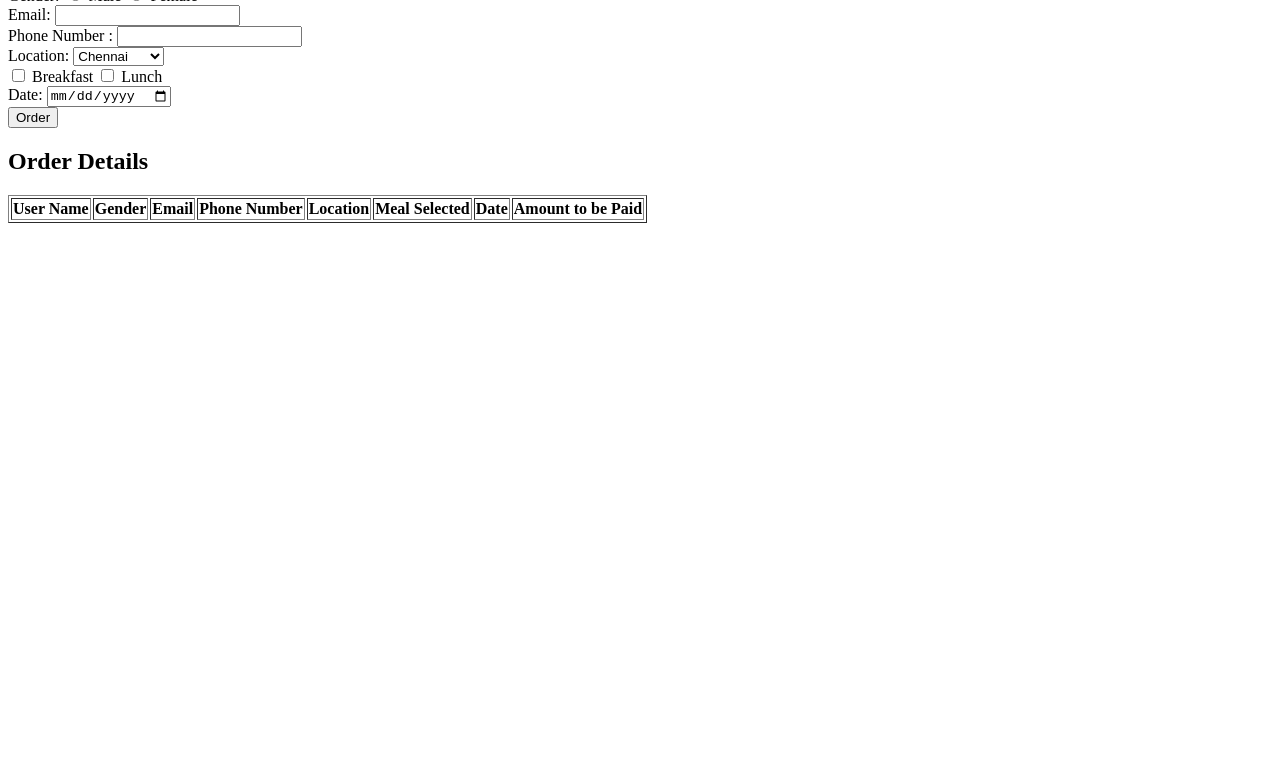
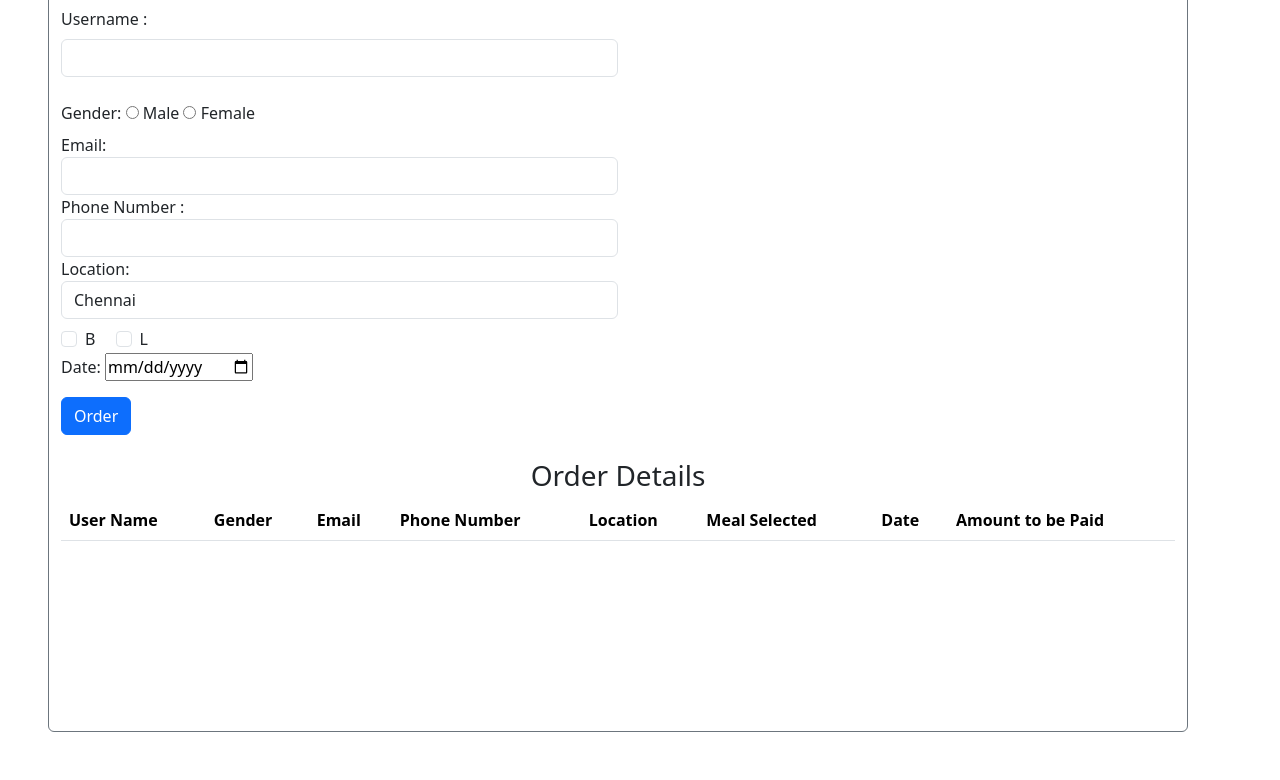
Before and after one commit to Subasu/Meal-Registration, a plain HTML site: page index.html in a window 1280 px wide. Shown: the part 116-896 px from the top of the page. Before the commit the page ends 800 px from the top, so only its background shows below. Drawn offline with nearby package versions, Linux system fonts and the light colour scheme.

Commit message:
Added Bootstrap stylings

```diff
--- a/index.html
+++ b/index.html
@@ -4,45 +4,48 @@
     <meta charset="UTF-8">
     <meta name="viewport" content="width=device-width, initial-scale=1.0">
     <title>Order Form</title>
+    <link rel="stylesheet" href="https://cdn.jsdelivr.net/npm/bootstrap@5.3.3/dist/css/bootstrap.min.css">
     <style>
         .error {
-            color:grey;
+            color:red;
             background-color: #f9f9f9;
+            border-radius: 2rem;
         }
     </style>
 </head>
-<body>
-    <h1>Order Form</h1>
-    <form id="orderForm"></form>
-        <div>
-            <label for="username">Username :</label>
-            <input id="username" name="username">
+<body >
+    <div class="container vh-100 border border-secondary rounded pt-3 m-5">
+            <h3 class="text-center">Order Form</h3>
+            <form id="orderForm" class="pt-3">
+                <div class="form-group">
+                    <label for="username" class="form-label ">Username :</label>
+                    <input class="form-control w-50" id="username" name="username">
                     <span id="usernameError" class="error"></span>
                     <br>
                 </div>
 
-        <div>
-            <label>Gender:</label>
-            <input type="radio" id="male" name="gender" value="male"> Male
-            <input type="radio" id="female" name="gender" value="female"> Female
+                <div class="form-group">
+                    <label class="form-label">Gender:</label>
+                    <input class="form-chech-input" type="radio" id="male" name="gender" value="male"> <label class="form-check-label">Male</label>
+                    <input class="form-chech-input" type="radio" id="female" name="gender" value="female"> <label class="form-check-label">Female</label><br>
                     <span id="genderError" class="error"></span>
                 </div>
 
-        <div>
+                <div class="form-group">
                     <label for="email">Email:</label>
-            <input id="email" name="email">
+                    <input class="form-control w-50" id="email" name="email">
                     <span id="emailError" class="error"></span>
                 </div>
 
-        <div>
+                <div class="form-group">
                     <label for="phone">Phone Number :</label>
-            <input type="text" id="phone" name="phone">
+                    <input class="form-control w-50" type="text" id="phone" name="phone">
                     <span id="phoneError" class="error"></span>
                 </div>
 
-        <div>
+                <div class="form-group">
                     <label for="location">Location:</label>
-            <select id="location" name="location" >
+                    <select class="form-control w-50" id="location" name="location">
                         <option value="chennai">Chennai</option>
                         <option value="erode">Erode</option>
                         <option value="coimbatore">Coimbatore</option>
@@ -50,28 +53,34 @@
                     <span id="locationError" class="error"></span>
                 </div>
 
-        <div>
-            <input type="checkbox" id="breakfast" name="meal[]" value="breakfast">
-            <label for="breakfast">Breakfast</label>
-            <input type="checkbox" id="lunch" name="meal[]" value="lunch">
-            <label for="lunch">Lunch</label>
-            <input type="checkbox" id="dinner" name="meal[]" value="dinner">
-            <label for="dinner">Dinner</label>
+                <div class="form-group">
+                    <div class="form-check form-check-inline">
+                        <input class="form-check-input" type="checkbox" id="breakfast" name="meal[]" value="breakfast">
+                        <label for="breakfast" class="form-check-label">B</label>
+                    </div>
+                    <div class="form-check form-check-inline">
+                        <input class="form-check-input" type="checkbox" id="lunch" name="meal[]" value="lunch">
+                        <label for="lunch" class="form-check-label">L</label>
+                    </div>
+                    <div class="form-check form-check-inline">
+                        <input class="form-check-input" type="checkbox" id="dinner" name="meal[]" value="dinner">
+                        <label for="dinner" class="form-check-label">D</label>
+                    </div><br>
                     <span id="mealError" class="error"></span>
                 </div>
 
-        <div>
+                <div class="form-group">
                     <label for="date">Date:</label>
-            <input type="date" id="date" name="date">
+                    <input type="date" id="date" name="date"><br>
                     <span id="dateError" class="error"></span>
-            <br>
                 </div>
 
-        <button type="button">Order</button>
-
-        <h2>Order Details</h2>
-        <table id="orderTable" border="1">
-            <thead>
+                <button class="btn btn-primary mt-3" type="button">Order</button>
+            </form>
+            <div class="table-responsive">
+                <h3 class="text-center mt-4">Order Details</h3>
+                <table id="orderTable" class="table mb-5">
+                        <thead class="thead-dark bg-dark">
                             <tr>
                                 <th>User Name</th>
                                 <th>Gender</th>
@@ -86,7 +95,9 @@
                         <tbody>
                         </tbody>
                 </table>
-    </form>
+            </div>
+        </div>
     <script src="script.js"></script>
+    <script src="https://cdn.jsdelivr.net/npm/bootstrap@5.3.3/dist/js/bootstrap.bundle.min.js"></script>
 </body>
 </html>
--- a/script.js
+++ b/script.js
@@ -77,6 +77,11 @@ function validateEmail() {
     const atIndex = email.indexOf('@');
     const dotIndex = email.lastIndexOf('.');
 
+    if (email.length - atIndex < 4) {
+        displayError(emailError, 'Email must have at least 3 characters after "@".');
+        return false;
+    }
+
     if (atIndex < 0 || dotIndex < 0 || atIndex > dotIndex) {
         displayError(emailError, 'Invalid email format (must contain "@" and ".").');
         return false;
@@ -87,18 +92,13 @@ function validateEmail() {
         return false;
     }
 
-    if (email.length - dotIndex < 4) {
-        displayError(emailError, 'Email must have at least 3 characters after ".".');
-        return false;
-    }
-
-    if (email.length - atIndex < 4) {
-        displayError(emailError, 'Email must have at least 3 characters after "@".');
+    if (email.length - dotIndex <= 2) {
+        displayError(emailError, 'Email must have at least 2 characters after ".".');
         return false;
     }
 
     const plusIndex = email.indexOf('+');
-    if (plusIndex > -1 && plusIndex < atIndex) {//if plus exist and plus is before at
+    if (plusIndex > -1 && plusIndex < atIndex) {//if plus exist and plus is before @
         // Plus sign is before "@" symbol
         if (atIndex-plusIndex-1===0) {
             displayError(emailError, 'Invalid email format (must have at least one character between "+" and "@").');
@@ -220,7 +220,7 @@ function updateMealOptions() {
 
 // Function to submit order form
 function submitOrder() {
-    const isValidUsername = validateUsername();
+    const isValidUsername =validateUsername() ;
     const isValidEmail = validateEmail();
     const isValidGender = validateGender();
     const isValidPhone = validatePhone();
```
Lines whose indentation alone changed are shown as unchanged.
